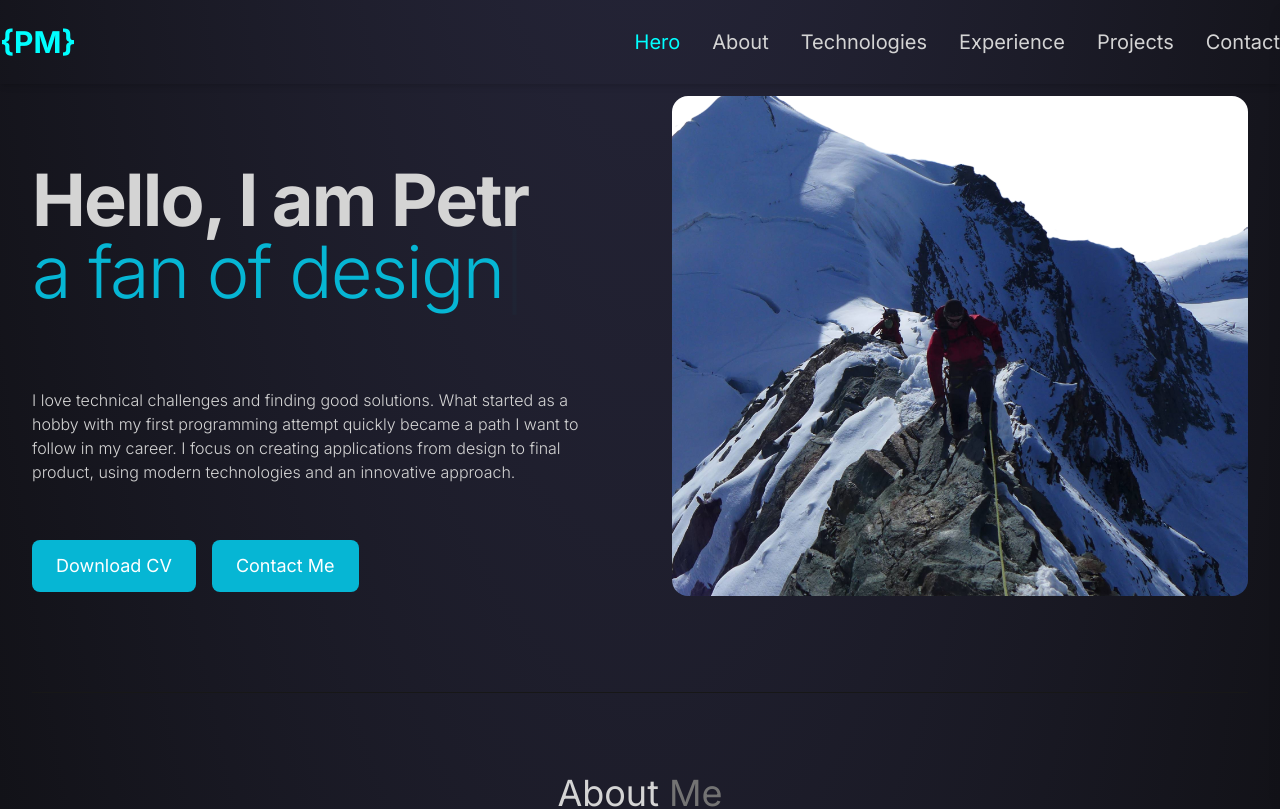
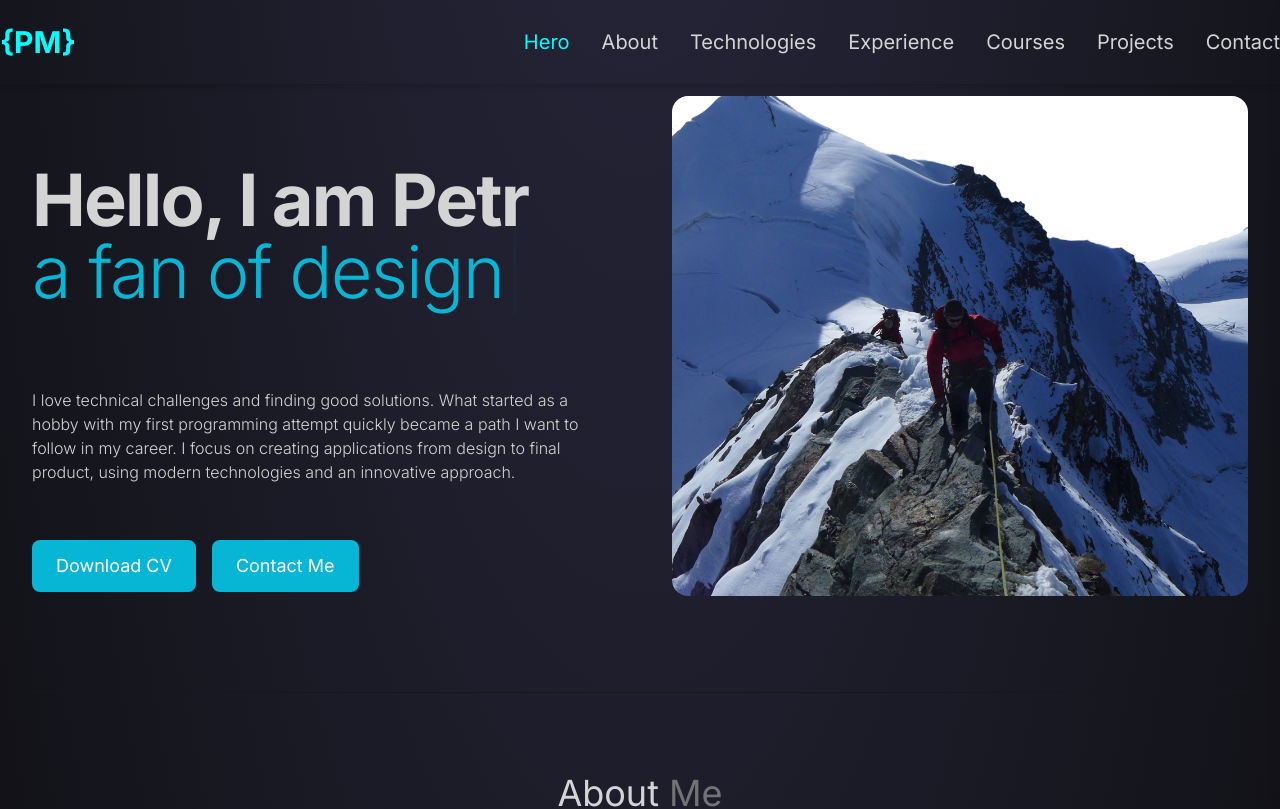
Before and after one commit to petrmichal0/main-website-frontend, a React (Vite) app: page / in a window 1280 px wide. Shown: the top 809 px of the page. Built offline with nearby package versions, Linux system fonts and the light colour scheme.

Commit message:
ADD navbar link courses

```diff
--- a/src/components/Navbar.tsx
+++ b/src/components/Navbar.tsx
@@ -79,6 +79,7 @@ const Navbar = () => {
               { section: "about", label: "About" },
               { section: "technologies", label: "Technologies" },
               { section: "experience", label: "Experience" },
+              { section: "courses", label: "Courses" },
               { section: "projects", label: "Projects" },
               { section: "contact", label: "Contact" },
             ].map((link, index) => (
```
